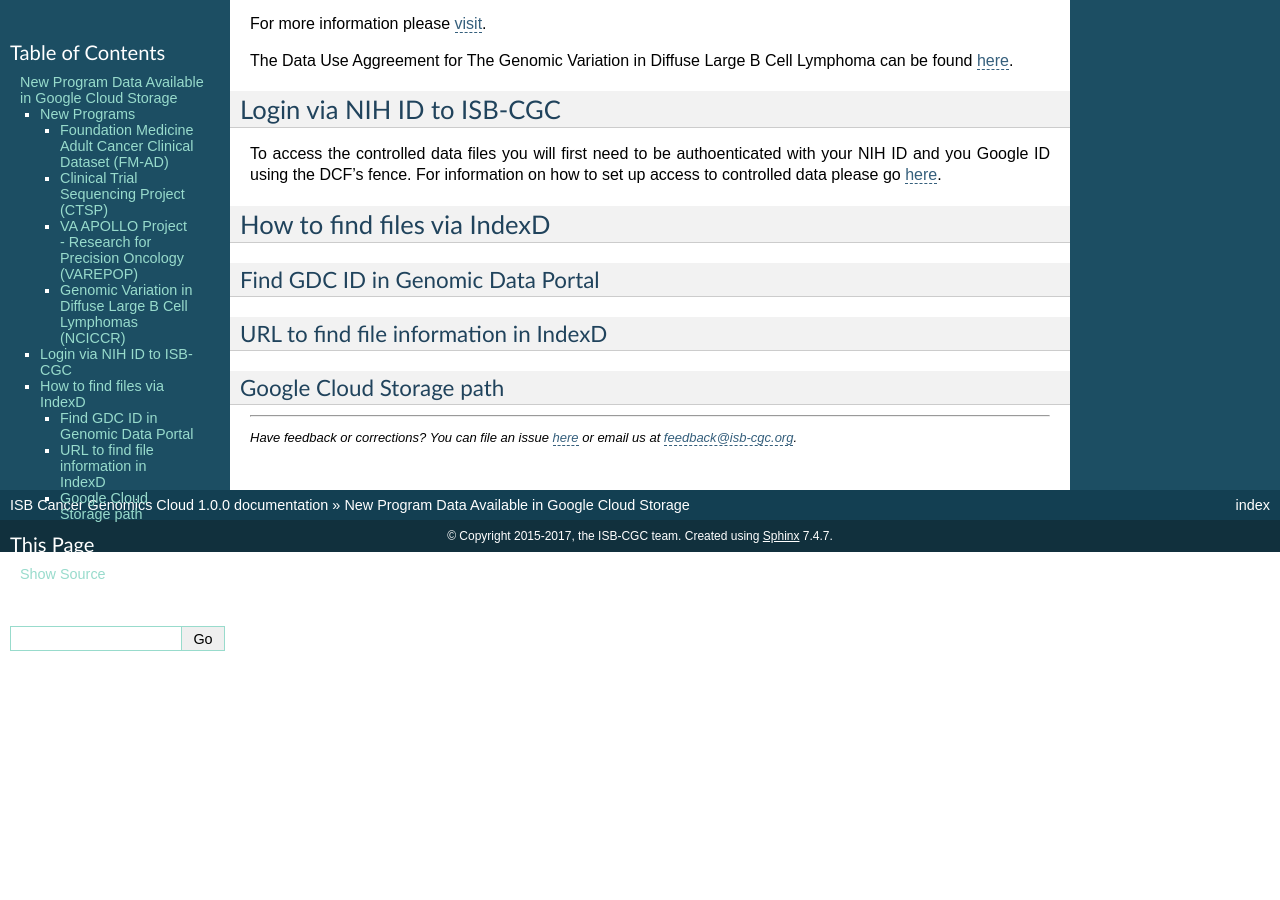
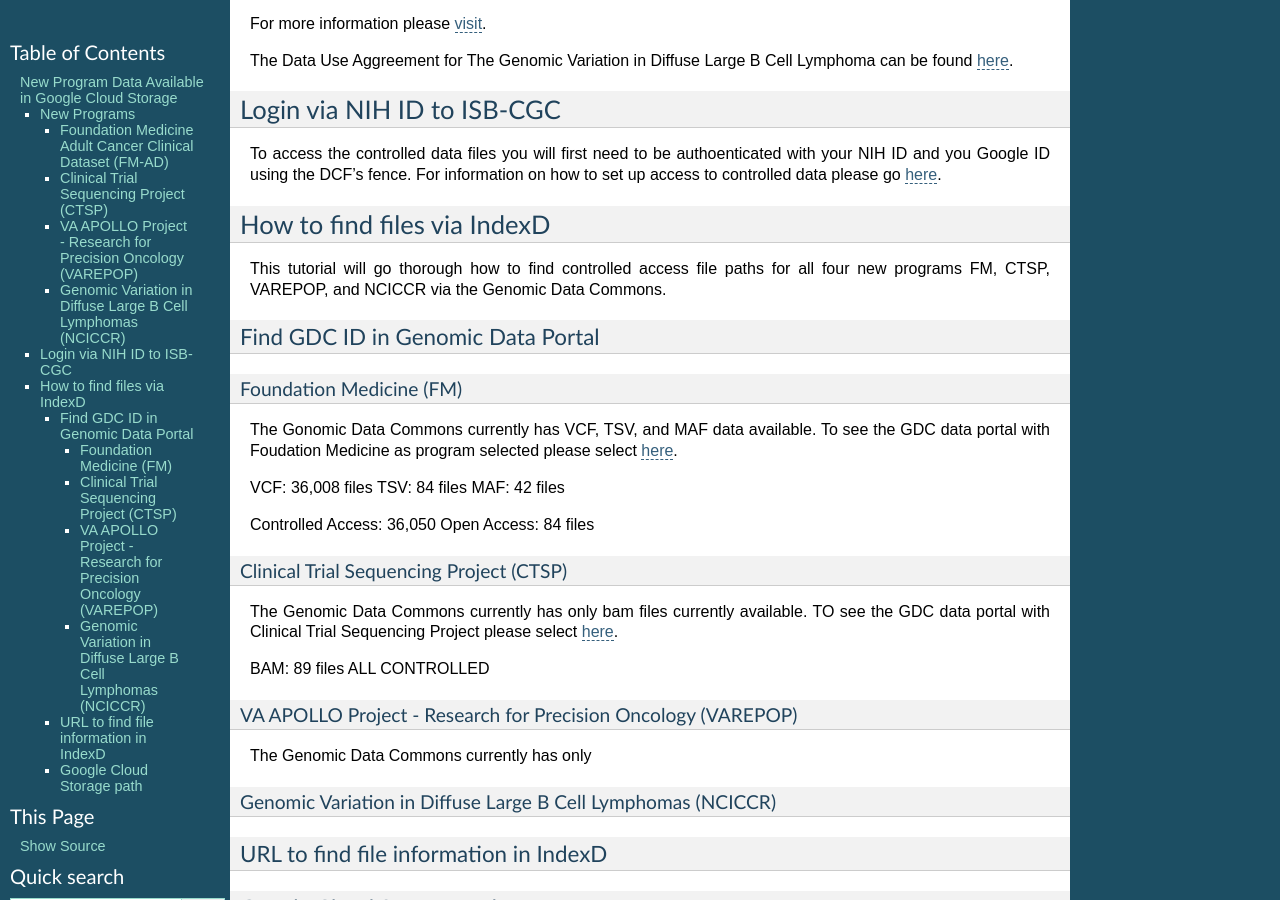
Before and after one commit to isb-cgc/readthedocs, a Sphinx documentation site: the page built from docs/source/sections/data/data2/AccessData/AccessviaIndexD.rst, in a window 1280 px wide and 900 px high, scrolled down 1140 px. Built offline with Sphinx 7.4.7, drawn with Linux system fonts in a browser that asks for light colours; pages that are not in the unit, such as notebooks, are missing from menus.

Commit message:
new programs details added

```diff
--- a/docs/source/sections/data/data2/AccessData/AccessviaIndexD.rst
+++ b/docs/source/sections/data/data2/AccessData/AccessviaIndexD.rst
@@ -56,8 +56,44 @@
 How to find files via IndexD
 -----------------------------
 
+This tutorial will go thorough how to find controlled access file paths for all four new programs FM, CTSP, VAREPOP, and NCICCR via the Genomic Data Commons.
+
+
 Find GDC ID in Genomic Data Portal
 ^^^^^^^^^^^^^^^^^^^^^^^^^^^^^^^^^^
+
+Foundation Medicine (FM)
+"""""""""""""""""""""""""
+
+The Gonomic Data Commons currently has VCF, TSV, and MAF data available. To see the GDC data portal with Foudation Medicine as program selected please select `here <https://portal.gdc.cancer.gov/repository?facetTab=files&filters=%7B%22op%22%3A%22and%22%2C%22content%22%3A%5B%7B%22op%22%3A%22in%22%2C%22content%22%3A%7B%22field%22%3A%22cases.project.program.name%22%2C%22value%22%3A%5B%22FM%22%5D%7D%7D%5D%7D&searchTableTab=cases>`_.
+
+VCF: 36,008 files
+TSV: 84 files
+MAF: 42 files
+
+Controlled Access: 36,050
+Open Access: 84 files
+
+
+Clinical Trial Sequencing Project (CTSP)
+""""""""""""""""""""""""""""""""""""""""""
+
+The Genomic Data Commons currently has only bam files currently available. TO see the GDC data portal with Clinical Trial Sequencing Project please select `here <https://portal.gdc.cancer.gov/repository?facetTab=files&filters=%7B%22op%22%3A%22and%22%2C%22content%22%3A%5B%7B%22op%22%3A%22in%22%2C%22content%22%3A%7B%22field%22%3A%22cases.project.program.name%22%2C%22value%22%3A%5B%22CTSP%22%5D%7D%7D%5D%7D&searchTableTab=cases>`_.
+
+BAM: 89 files
+ALL CONTROLLED
+
+VA APOLLO Project - Research for Precision Oncology (VAREPOP)
+"""""""""""""""""""""""""""""""""""""""""""""""""""""""""""""""
+
+The Genomic Data Commons currently has only
+
+
+Genomic Variation in Diffuse Large B Cell Lymphomas (NCICCR)
+"""""""""""""""""""""""""""""""""""""""""""""""""""""""""""""
+
+
+
 
 URL to find file information in IndexD
 ^^^^^^^^^^^^^^^^^^^^^^^^^^^^^^^^^^^^^^
```
